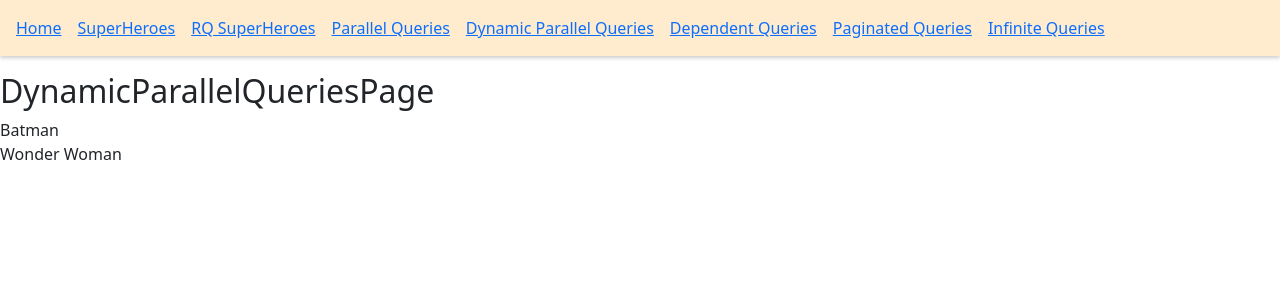
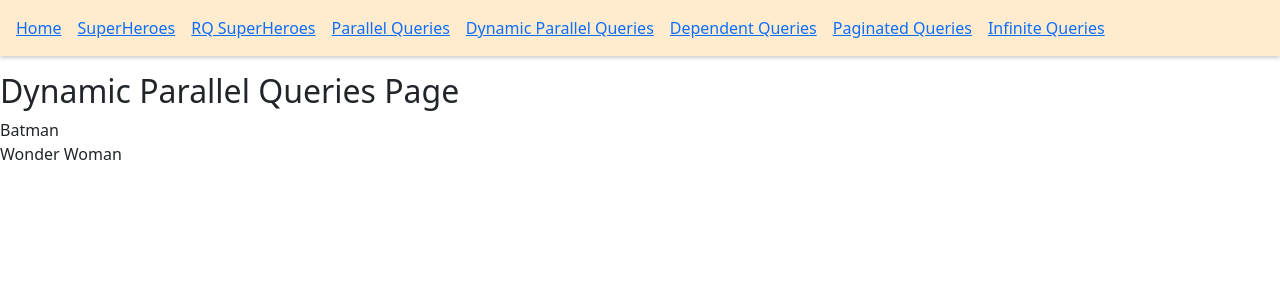
Before and after one commit to tanmesh/react-notes, a React (Create React App) app: page /rq-dynamic-parallel-queries in a window 1280 px wide. Shown: the top 300 px of the page. Built offline with nearby package versions, Linux system fonts and the light colour scheme; data requests are answered from the project's data file.

Commit message:
using Axios Interceptor

```diff
--- a/package.json
+++ b/package.json
@@ -8,6 +8,7 @@
     "@testing-library/user-event": "^13.5.0",
     "axios": "^1.7.5",
     "bootstrap": "^5.3.3",
+    "cors": "^2.8.5",
     "formik": "^2.4.6",
     "json-server": "^1.0.0-beta.2",
     "react": "^18.3.1",
--- a/src/components/DependedQueries.page.js
+++ b/src/components/DependedQueries.page.js
@@ -1,6 +1,6 @@
 import React from 'react'
 import { useQuery } from 'react-query'
-import axios from 'axios'
+import { request } from '../utils/axios-utils'
 
 /*
 * Dependent Queries are the queries that are dependent on the other queries.
@@ -8,19 +8,19 @@ Eg. Fetching the 'channelId' from the 'users', and then fetching 'courses' based
 */
 
 const fetchUserByEmail = (email) => {
-    return axios.get(`http://localhost:3004/users?email=${email}`)
+    return request({ url: `/users?email=${email}` });
 }
 
 const fetchCoursesByChannelId = (channelId) => {
-    return axios.get(`http://localhost:3004/channels?id=${channelId}`)
+    return request({ url: `/channels?id=${channelId}` });
 }
 
 const DependedQueriesPage = ({ email }) => {
-    const { data: user, isLoading: loadingUsers, isError:usersIsError, error: userError } = useQuery(['user', email], () => fetchUserByEmail(email))
+    const { data: user, isLoading: loadingUsers, isError: usersIsError, error: userError } = useQuery(['user', email], () => fetchUserByEmail(email))
 
     const channelId = user?.data[0]?.channelId
 
-    const { data: courses, isLoading : loadingCourses, isError: coursesIsError, error: coursesError } = useQuery(
+    const { data: courses, isLoading: loadingCourses, isError: coursesIsError, error: coursesError } = useQuery(
         ['courses', channelId],
         () => fetchCoursesByChannelId(channelId), {
         enabled: !!channelId
--- a/src/components/DynamicParallelQueries.page.js
+++ b/src/components/DynamicParallelQueries.page.js
@@ -1,9 +1,9 @@
 import React from 'react'
 import { useQueries } from 'react-query'
-import axios from 'axios'
+import {request } from '../utils/axios-utils'
 
 const fetchSuperHeroe = (heroId) => {
-    return axios.get(`http://localhost:3004/superheroes?id=${heroId}`)
+    return request({ url: `/superheroes?id=${heroId}` });
 }
 const DynamicParallelQueriesPage = ({ heroIds }) => {
     const queryResults = useQueries(
@@ -17,7 +17,7 @@ const DynamicParallelQueriesPage = ({ heroIds }) => {
     console.log({ queryResults })
     return (
         <>
-            <h2>DynamicParallelQueriesPage</h2>
+            <h2>Dynamic Parallel Queries Page</h2>
             {queryResults.map((result, index) => {
                 const { data, error, isLoading } = result
                 return (
--- a/src/components/InfiniteQueries.page.js
+++ b/src/components/InfiniteQueries.page.js
@@ -1,10 +1,10 @@
 import React, { Fragment } from 'react'
 import { useInfiniteQuery } from 'react-query'
-import axios from 'axios'
+import { request } from '../utils/axios-utils'
 import { Button, Spinner } from 'react-bootstrap';
 
 const fetchColors = async ({ pageParam = 1 }) => {
-    const response = await axios.get(`http://localhost:3004/colors?_per_page=2&_page=${pageParam}`);
+    const response = await request({ url: `/colors?_per_page=2&_page=${pageParam}` });
     return response.data
 }
 
--- a/src/components/PaginatedQueries.page.js
+++ b/src/components/PaginatedQueries.page.js
@@ -1,12 +1,12 @@
 import React, { useState } from 'react'
 import { useQuery } from 'react-query'
-import axios from 'axios'
+import { request } from '../utils/axios-utils'
 import { Button } from 'react-bootstrap'
 import { ArrowRight, ArrowLeft } from 'react-bootstrap-icons';
 
 
 const fetchColors = async (pageNumber) => {
-    return await axios.get(`http://localhost:3004/colors?_per_page=2&_page=${pageNumber}`);
+    return await request({ url: `/colors?_per_page=2&_page=${pageNumber}` });
 }
 
 const PaginatedQueriesPage = () => {
@@ -21,7 +21,6 @@ const PaginatedQueriesPage = () => {
         }
     )
 
-    console.log(data)
     return (
         <>
             <h2>Paginated Queries Page</h2>
--- a/src/components/ParallelQueries.page.js
+++ b/src/components/ParallelQueries.page.js
@@ -1,13 +1,13 @@
 import React from 'react'
 import { useQuery } from 'react-query'
-import axios from 'axios'
+import { request } from '../utils/axios-utils'
 
 const fetchSuperHeroes = () => {
-    return axios.get('http://localhost:3004/superheroes')
+    return request({ url: `/superheroes` });
 }
 
 const fetchFriends = () => {
-    return axios.get('http://localhost:3004/friends')
+    return request({ url: `/friends` });
 }
 
 /*
--- a/src/components/SuperHeroes.page.js
+++ b/src/components/SuperHeroes.page.js
@@ -1,6 +1,6 @@
 import React from 'react'
 import { useState, useEffect } from 'react'
-import axios from 'axios'
+import { request } from '../utils/axios-utils'
 
 export const SuperHeroesPage = () => {
     const [isLoading, setIsLoading] = useState(true)
@@ -9,10 +9,9 @@ export const SuperHeroesPage = () => {
     const [error, setError] = useState('')
 
     useEffect(() => {
-      axios
-        .get('http://localhost:3004/superheroes')
-        .then(res => {
-          setData(res.data)
+      request({ url: `/superheroes` })
+        .then(response => {
+          setData(response.data)
           setIsLoading(false)
         })
     }, [])
--- a/src/hooks/useSuperHeroData.js
+++ b/src/hooks/useSuperHeroData.js
@@ -1,5 +1,5 @@
 import { useQuery, useQueryClient, useMutation } from 'react-query';
-import axios from 'axios';
+import { request } from '../utils/axios-utils'
 
 /*
 * The function receives various values, out of which we use queryKey.
@@ -7,7 +7,7 @@ import axios from 'axios';
 */
 const fetchSuperHero = async ({ queryKey }) => {
     const heroId = queryKey[1]
-    return await axios.get(`http://localhost:3004/superheroes?id=${heroId}`);
+    return request({ url: `/superheroes?id=${heroId}` });
 }
 
 export const useSuperHeroData = (heroId, onSuccess, onError) => {
--- a/src/hooks/useSuperHeroesData.js
+++ b/src/hooks/useSuperHeroesData.js
@@ -1,9 +1,9 @@
 import { useQuery } from "react-query"; /* Hook we use for all data fetching needs */
-import axios from "axios"; /* Library we use to make HTTP requests */
+import { request } from '../utils/axios-utils' /* Axios instance we created */
 import { useQueryClient, useMutation } from "react-query";
 
 const fetchSuperheroes = async () => {
-  return await axios.get("http://localhost:3004/superheroes");
+  return request({ url: "/superheroes" });
 };
 
 export const useSuperHeroesData = (onSuccess, onError) => {
@@ -76,7 +76,7 @@ export const useSuperHeroesData = (onSuccess, onError) => {
 }
 
 const addSuperHero = async (hero) => {
-  return await axios.post(`http://localhost:3004/superheroes`, hero);
+  return request({url: "/superheroes", method: "POST", data: hero});
 }
 
 export const useAddSuperHeroData = () => {
--- /dev/null
+++ b/src/utils/axios-utils.js
@@ -0,0 +1,17 @@
+import axios from "axios";
+
+const client = axios.create({
+    baseURL: "http://localhost:3004",
+    headers: {
+        'Accept': 'application/json',
+    },
+});
+
+export const request = ({ ...options }) => {
+    // client.defaults.headers.common.Authorization = `Bearer token`;
+    const onSuccess = response => response;
+    const onError = error => {
+        return error;
+    }
+    return client(options).then(onSuccess).catch(onError);
+}
```
Also changed, not shown: 1 other file (tests, documents, lock files or other folders). Lines whose indentation alone changed are shown as unchanged.
